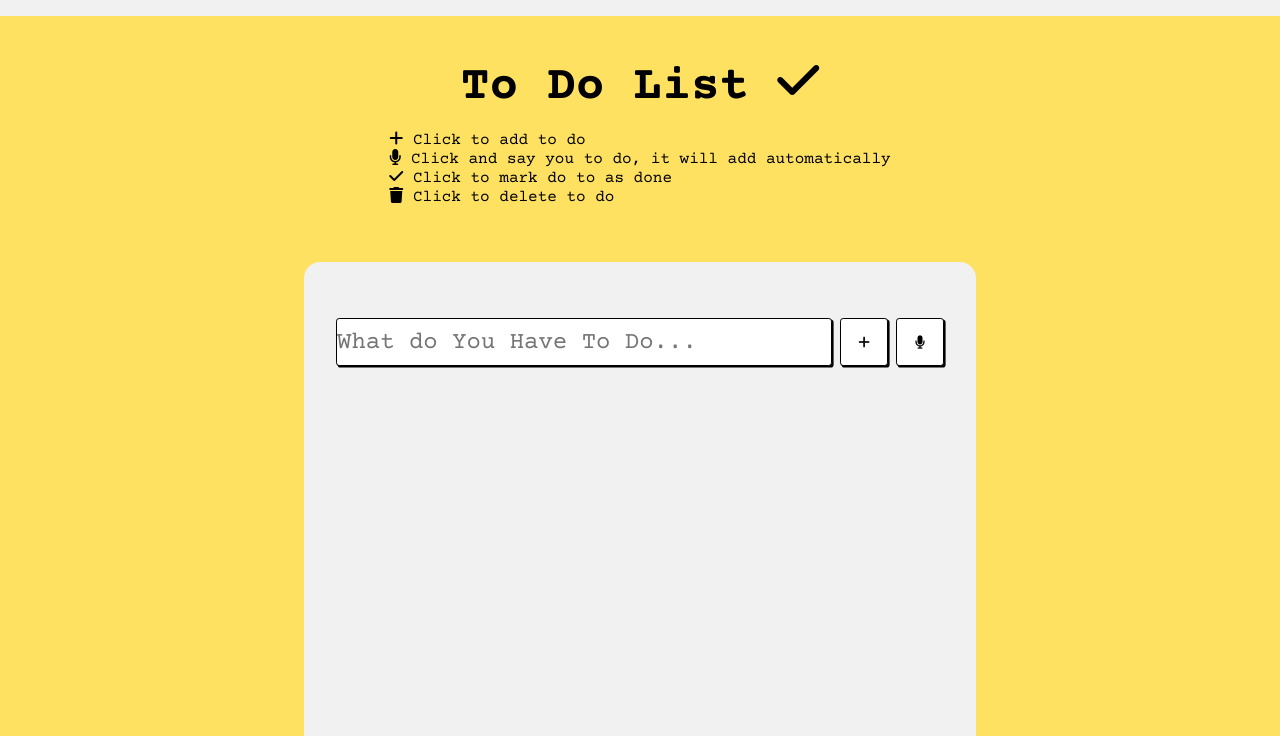
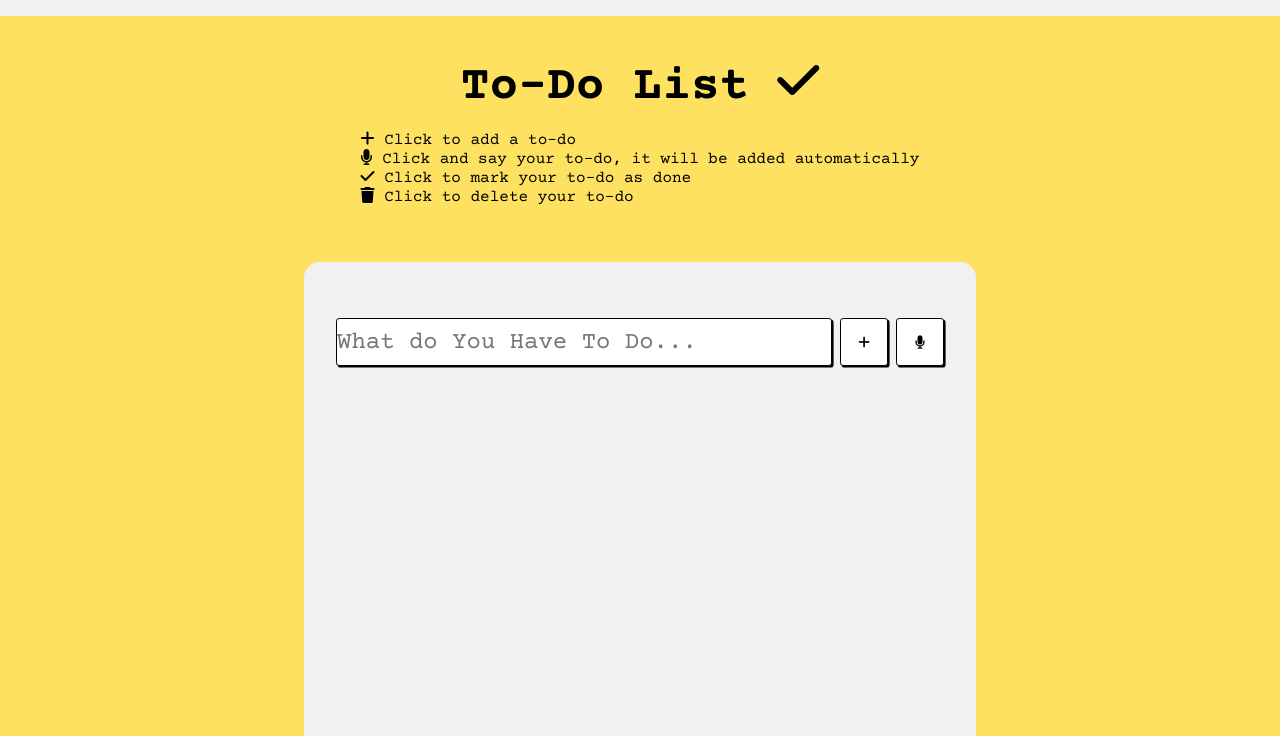
Before and after one commit to luisernani/js-projects, a plain HTML site: page pages/to-do-list/to-do-list-page.html in a window 1280 px wide. Shown: the part 64-800 px from the top of the page. Drawn offline with nearby package versions, Linux system fonts and the light colour scheme.

Commit message:
Update to-do-list-page.html

```diff
--- a/pages/to-do-list/to-do-list-page.html
+++ b/pages/to-do-list/to-do-list-page.html
@@ -4,7 +4,7 @@
     <meta charset="UTF-8">
     <meta http-equiv="X-UA-Compatible" content="IE=edge">
     <meta name="viewport" content="width=device-width, initial-scale=1.0">
-    <title>To Do List by Luis</title>
+    <title>To-Do List by Luis</title>
 
     <!-- favicon -->
     <link rel="shortcut icon" href="https://cdn.jsdelivr.net/gh/devicons/devicon/icons/javascript/javascript-original.svg" type="image/x-icon">
@@ -37,13 +37,13 @@
     </ul>
 </nav>
 <header>
-    <h1>To Do List <i class="fa-solid fa-check"></i></h1>
+    <h1>To-Do List <i class="fa-solid fa-check"></i></h1>
     <div class="instructions-div">
         <ul>
-            <li><i class="fa-solid fa-plus"></i> Click to add to do</li>
-            <li><i class="fa-solid fa-microphone"></i> Click and say you to do, it will add automatically</li>
-            <li><i class="fa-solid fa-check"></i> Click to mark do to as done</li>
-            <li><i class="fa-solid fa-trash"></i> Click to delete to do</li>
+            <li><i class="fa-solid fa-plus"></i> Click to add a to-do</li>
+            <li><i class="fa-solid fa-microphone"></i> Click and say your to-do, it will be added automatically</li>
+            <li><i class="fa-solid fa-check"></i> Click to mark your to-do as done</li>
+            <li><i class="fa-solid fa-trash"></i> Click to delete your to-do</li>
         </ul>
     </div>
 </header>
```
